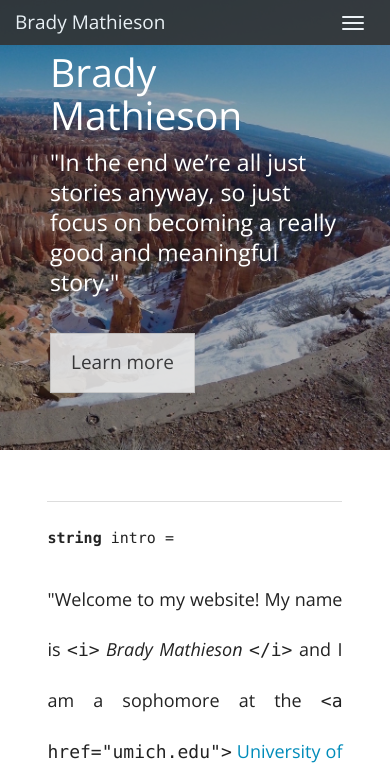
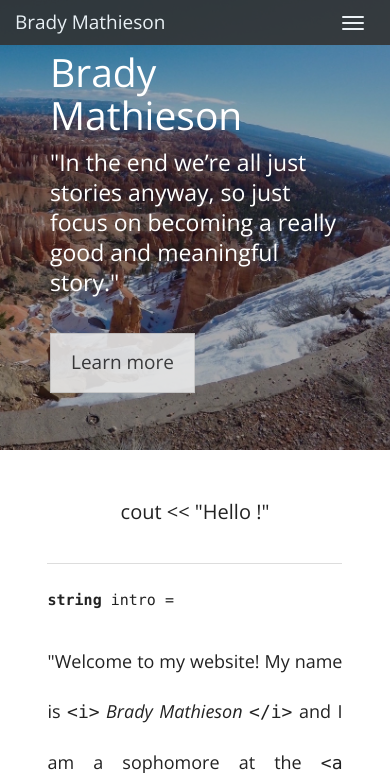
Before and after one commit to bradymathieson/portfolio, a Python web app: template templates/index.html in a window 390 px wide. Shown: the top 773 px of the page. Run offline with Jinja, Linux system fonts and the light colour scheme; the template is opened without the code that fills it, so the values that code supplies are empty; some libraries are stand-ins or nearby versions.

Commit message:
fixed bug for huge-cout on mobile

```diff
--- a/static/style.css
+++ b/static/style.css
@@ -79,7 +79,7 @@ p {
 /* MOBILE */
 @media screen and (max-width: 767px) {
     #huge-cout {
-    	display: none;
+    	font-size: 20px;
     }
 
     .jumbotron-content {
```
